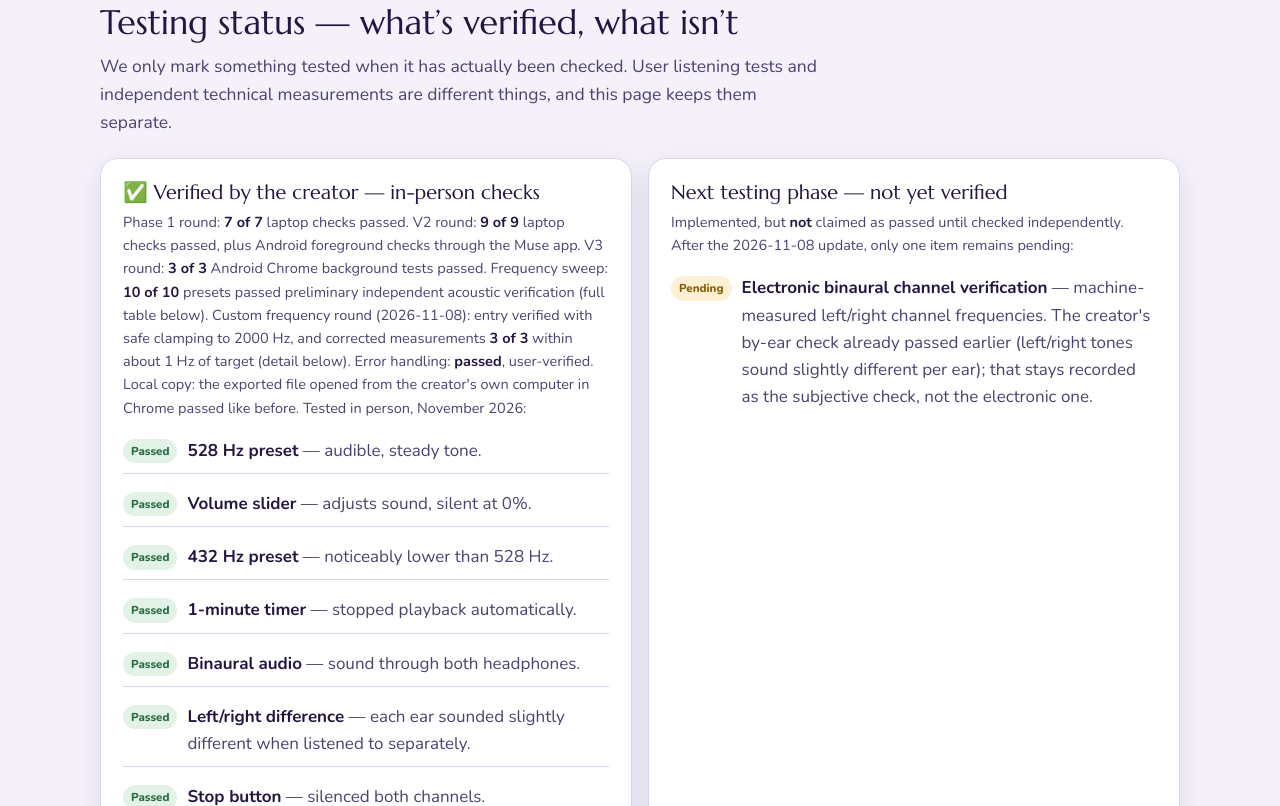
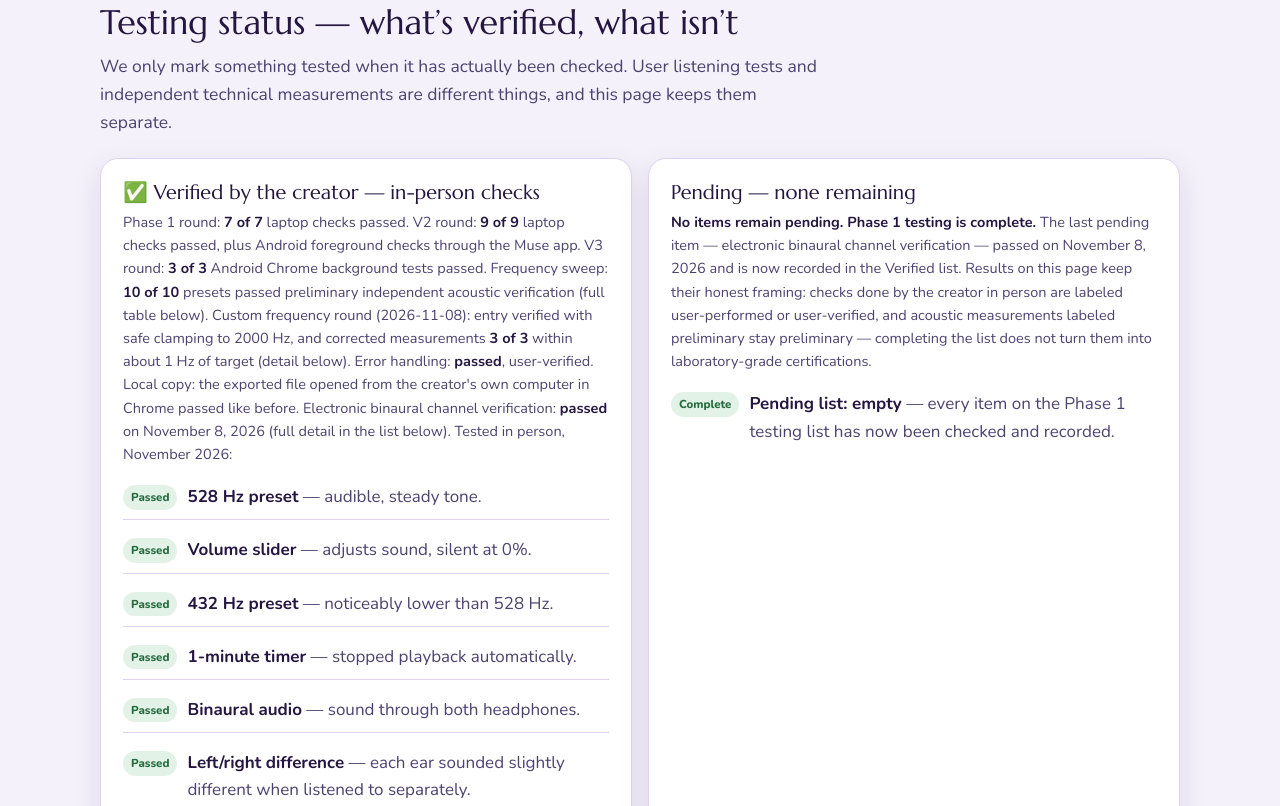
Before and after one commit to ElhavrynTTV/mindful-ones, a plain HTML site: page index.html in a window 1280 px wide. Shown: the part 11194-12000 px from the top of the page. Drawn offline with nearby package versions, Linux system fonts and the light colour scheme.

Commit message:
Phase 1 testing complete (V7): electronic binaural verification passed — 523.000 Hz left / 533.000 Hz right; no items pending

```diff
--- a/index.html
+++ b/index.html
@@ -655,7 +655,7 @@ footer .fine{color:#a99cd4;font-size:13.5px}
     <div class="status-grid">
       <div class="testbox">
         <h3 style="margin:0 0 6px">✅ Verified by the creator — in-person checks</h3>
-        <p style="color:var(--ink2);font-size:14.5px;margin:0 0 8px">Phase 1 round: <strong>7 of 7</strong> laptop checks passed. V2 round: <strong>9 of 9</strong> laptop checks passed, plus Android foreground checks through the Muse app. V3 round: <strong>3 of 3</strong> Android Chrome background tests passed. Frequency sweep: <strong>10 of 10</strong> presets passed preliminary independent acoustic verification (full table below). Custom frequency round (2026-11-08): entry verified with safe clamping to 2000 Hz, and corrected measurements <strong>3 of 3</strong> within about 1 Hz of target (detail below). Error handling: <strong>passed</strong>, user-verified. Local copy: the exported file opened from the creator's own computer in Chrome passed like before. Tested in person, November 2026:</p>
+        <p style="color:var(--ink2);font-size:14.5px;margin:0 0 8px">Phase 1 round: <strong>7 of 7</strong> laptop checks passed. V2 round: <strong>9 of 9</strong> laptop checks passed, plus Android foreground checks through the Muse app. V3 round: <strong>3 of 3</strong> Android Chrome background tests passed. Frequency sweep: <strong>10 of 10</strong> presets passed preliminary independent acoustic verification (full table below). Custom frequency round (2026-11-08): entry verified with safe clamping to 2000 Hz, and corrected measurements <strong>3 of 3</strong> within about 1 Hz of target (detail below). Error handling: <strong>passed</strong>, user-verified. Local copy: the exported file opened from the creator's own computer in Chrome passed like before. Electronic binaural channel verification: <strong>passed</strong> on November 8, 2026 (full detail in the list below). Tested in person, November 2026:</p>
         <ul class="check-list">
           <li><span class="badge-verified">Passed</span><span><strong>528 Hz preset</strong> — audible, steady tone.</span></li>
           <li><span class="badge-verified">Passed</span><span><strong>Volume slider</strong> — adjusts sound, silent at 0%.</span></li>
@@ -672,13 +672,14 @@ footer .fine{color:#a99cd4;font-size:13.5px}
           <li><span class="badge-verified">Passed</span><span><strong>Custom frequency entry</strong> — entering a value above the allowed range safely clamps to the Studio maximum of 2000 Hz, displayed cleanly as “2000 Hz · custom frequency” at 20% volume, with diagnostics reading Audio engine: running · Page: visible · Session: stopped.</span></li>
           <li><span class="badge-verified">Passed</span><span><strong>Error handling</strong> — rapid Play/Stop about ten times and switching presets during use: no stacked tones, no volume jumps, and nothing played when it should not have.</span></li>
           <li><span class="badge-verified">Passed</span><span><strong>Local copy in Chrome</strong> — the exported index.html opened from the creator's own computer (D:\Download\mindful-ones-app) in Chrome passed the tests like before; the site runs correctly as a local file.</span></li>
+          <li><span class="badge-verified">Passed</span><span><strong>Electronic binaural channel verification</strong> — passed on November 8, 2026. Method: stereo WAV recorded through Windows WASAPI using the Elgato-routed website audio, analyzed independently by channel. In both the 10–15-second and 12–17-second sections, left measured 523.000 Hz and right measured 533.000 Hz — a 10.000 Hz separation centered on 528.000 Hz. Opposite-tone content was negligible in the analyzed sections. This verifies the captured digital channel frequencies and separation for this setup. Evidence file: mindful-ones-binaural-528-10.wav (stereo, 48 kHz, 16-bit PCM, 21.05 seconds). The creator's earlier by-ear check (left/right tones sound slightly different per ear) stays recorded above as the subjective check, separate from this electronic one.</span></li>
         </ul>
       </div>
       <div class="testbox">
-        <h3 style="margin:0 0 6px">Next testing phase — not yet verified</h3>
-        <p style="color:var(--ink2);font-size:14.5px;margin:0 0 8px">Implemented, but <strong>not</strong> claimed as passed until checked independently. After the 2026-11-08 update, only one item remains pending:</p>
+        <h3 style="margin:0 0 6px">Pending — none remaining</h3>
+        <p style="color:var(--ink2);font-size:14.5px;margin:0 0 8px"><strong>No items remain pending. Phase 1 testing is complete.</strong> The last pending item — electronic binaural channel verification — passed on November 8, 2026 and is now recorded in the Verified list. Results on this page keep their honest framing: checks done by the creator in person are labeled user-performed or user-verified, and acoustic measurements labeled preliminary stay preliminary — completing the list does not turn them into laboratory-grade certifications.</p>
         <ul class="check-list">
-          <li><span class="badge-pending">Pending</span><span><strong>Electronic binaural channel verification</strong> — machine-measured left/right channel frequencies. The creator's by-ear check already passed earlier (left/right tones sound slightly different per ear); that stays recorded as the subjective check, not the electronic one.</span></li>
+          <li><span class="badge-verified">Complete</span><span><strong>Pending list: empty</strong> — every item on the Phase 1 testing list has now been checked and recorded.</span></li>
         </ul>
       </div>
     </div>
@@ -790,7 +791,7 @@ footer .fine{color:#a99cd4;font-size:13.5px}
     <p class="principle">Knowledge should be accessible. Wellness should not depend on wealth.</p>
     <p>Mindful Ones is free — no account, no subscription, no advertising in this build. Sound is generated locally on your own device with your browser's audio engine.</p>
     <p style="margin:10px 0"><a href="#safety" style="color:#ffe9a8;font-weight:800">Sound Safety &amp; Responsible Use</a> · <a href="#studio" style="color:#ddd2fb">Frequency Studio</a> · <a href="#evidence" style="color:#ddd2fb">Research &amp; Evidence</a></p>
-    <p class="fine">Mindful Ones is for education, relaxation, and spiritual exploration. It does not diagnose, treat, cure, or replace care from qualified professionals, and it does not promise that any frequency heals organs, repairs DNA, or cures disease. Phase 1 baseline preserved · Sanctuary, Frequency Studio, Body Map, Chakra Library, Evidence system, Sound Safety — with Astrology &amp; BodyGraph designed in for Phase 2. Testing status is labeled honestly on this page: creator-verified checks are marked passed — including the 3 of 3 Android Chrome background tests — all ten frequency preset measurements are recorded as preliminary acoustic verification (10 of 10 within the analyzer's resolution, not laboratory-grade certification), the background behavior seen inside Muse is documented as observed, custom frequency testing and error handling are now recorded as passed — user-verified (custom measurements preliminary, 3 of 3 within about 1 Hz), and electronic binaural channel verification is the only item still marked pending — not passed.</p>
+    <p class="fine">Mindful Ones is for education, relaxation, and spiritual exploration. It does not diagnose, treat, cure, or replace care from qualified professionals, and it does not promise that any frequency heals organs, repairs DNA, or cures disease. Phase 1 baseline preserved · Sanctuary, Frequency Studio, Body Map, Chakra Library, Evidence system, Sound Safety — with Astrology &amp; BodyGraph designed in for Phase 2. Testing status is labeled honestly on this page: creator-verified checks are marked passed — including the 3 of 3 Android Chrome background tests — all ten frequency preset measurements are recorded as preliminary acoustic verification (10 of 10 within the analyzer's resolution, not laboratory-grade certification), the background behavior seen inside Muse is documented as observed, custom frequency testing and error handling are now recorded as passed — user-verified (custom measurements preliminary, 3 of 3 within about 1 Hz), and electronic binaural channel verification passed on November 8, 2026 (stereo WAV via Windows WASAPI / Elgato-routed audio, left 523.000 Hz and right 533.000 Hz in both analyzed sections) — no items remain pending and Phase 1 testing is complete.</p>
   </div>
 </footer>
 
```
Also changed, not shown: 2 other files.
